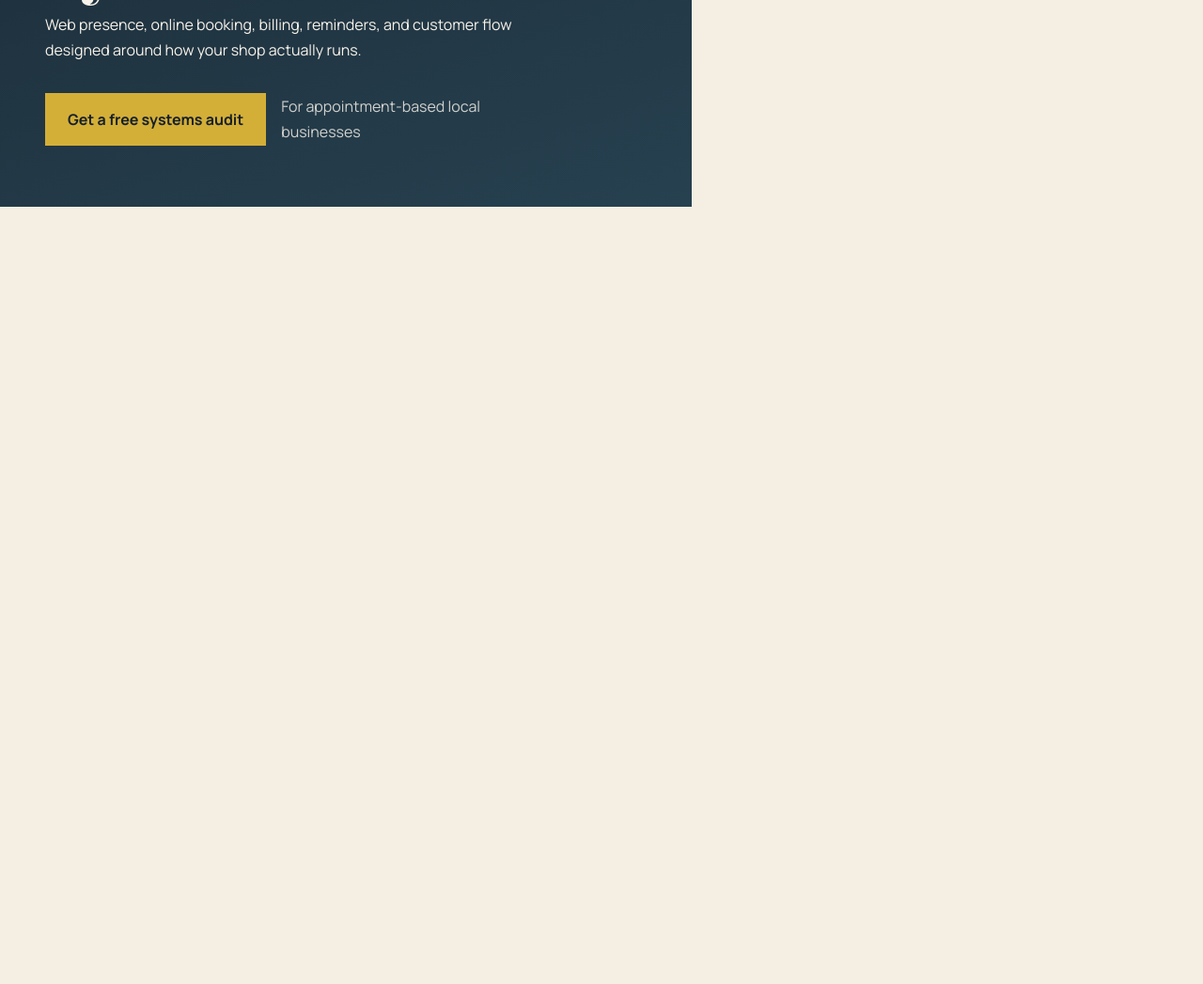
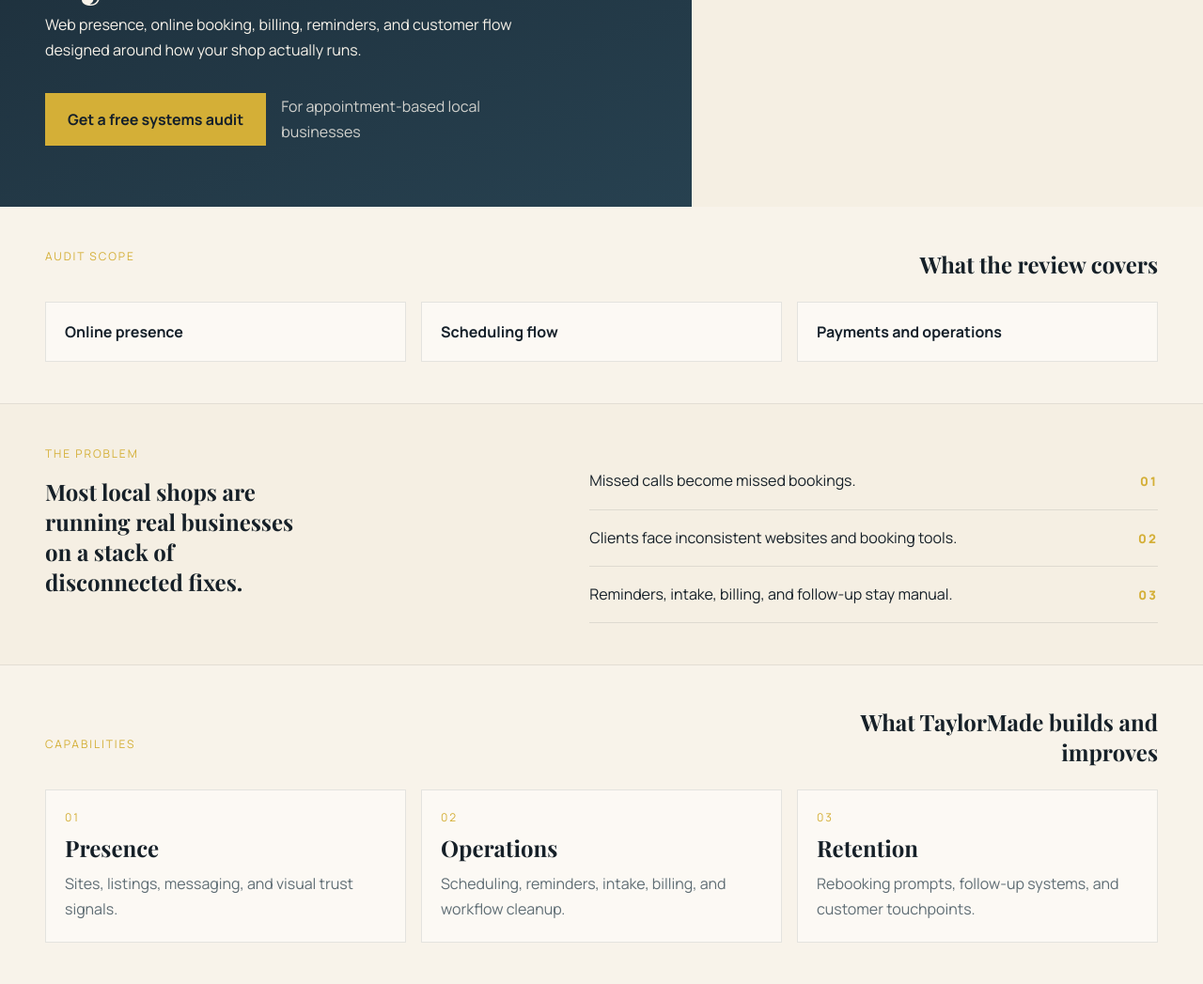
Before and after one commit to Skigim/taylor-made, a website built with Vite: page index.html in a window 1280 px wide. Shown: the part 580-1627 px from the top of the page at 94% size. Before the commit the page ends 800 px from the top, so only its background shows below. Built offline with nearby package versions, Linux system fonts and the light colour scheme.

Commit message:
feat: add Taylormade narrative landing sections

```diff
--- a/src/content/siteContent.ts
+++ b/src/content/siteContent.ts
@@ -12,4 +12,27 @@
     primaryCta: 'Get a free systems audit',
     secondaryNote: 'For appointment-based local businesses',
   },
+  auditScope: ['Online presence', 'Scheduling flow', 'Payments and operations'],
+  problem: {
+    title: 'Most local shops are running real businesses on a stack of disconnected fixes.',
+    points: [
+      'Missed calls become missed bookings.',
+      'Clients face inconsistent websites and booking tools.',
+      'Reminders, intake, billing, and follow-up stay manual.',
+    ],
+  },
+  capabilities: [
+    {
+      name: 'Presence',
+      description: 'Sites, listings, messaging, and visual trust signals.',
+    },
+    {
+      name: 'Operations',
+      description: 'Scheduling, reminders, intake, billing, and workflow cleanup.',
+    },
+    {
+      name: 'Retention',
+      description: 'Rebooking prompts, follow-up systems, and customer touchpoints.',
+    },
+  ],
 };
--- a/src/main.ts
+++ b/src/main.ts
@@ -34,6 +34,33 @@
 };
 
 const { brandWordmark, brandSuffix } = splitBrandName(siteContent.brand.name);
+
+const scopeItems = siteContent.auditScope
+  .map((item) => `<li class="scope-list__item">${item}</li>`)
+  .join('');
+
+const problemItems = siteContent.problem.points
+  .map(
+    (point, index) => `
+      <li class="problem-list__item">
+        <span>${point}</span>
+        <span class="problem-list__index">${String(index + 1).padStart(2, '0')}</span>
+      </li>
+    `
+  )
+  .join('');
+
+const capabilityItems = siteContent.capabilities
+  .map(
+    ({ name, description }, index) => `
+      <article class="capability-card">
+        <p class="eyebrow capability-card__index">${String(index + 1).padStart(2, '0')}</p>
+        <h3>${name}</h3>
+        <p>${description}</p>
+      </article>
+    `
+  )
+  .join('');
 
 const isMeaningfullyVisible = (element: HTMLElement) => {
   const rect = element.getBoundingClientRect();
@@ -81,6 +108,36 @@
         <p class="hero__panel-copy">${auditPanelCopy}</p>
       </aside>
     </section>
+
+    <section class="section section--paper" aria-labelledby="audit-scope-title">
+      <div class="section__intro">
+        <p class="eyebrow">Audit scope</p>
+        <h2 id="audit-scope-title">What the review covers</h2>
+      </div>
+      <ul class="scope-list">
+        ${scopeItems}
+      </ul>
+    </section>
+
+    <section class="section section--split" aria-labelledby="problem-title">
+      <div class="section__content-block">
+        <p class="eyebrow">The problem</p>
+        <h2 id="problem-title">${siteContent.problem.title}</h2>
+      </div>
+      <ol class="problem-list">
+        ${problemItems}
+      </ol>
+    </section>
+
+    <section class="section section--paper" aria-labelledby="capabilities-title">
+      <div class="section__intro">
+        <p class="eyebrow">Capabilities</p>
+        <h2 id="capabilities-title">What TaylorMade builds and improves</h2>
+      </div>
+      <div class="capability-grid">
+        ${capabilityItems}
+      </div>
+    </section>
   </main>
 `;
 
--- a/src/styles.css
+++ b/src/styles.css
@@ -23,6 +23,12 @@
 
 .page-shell {
   min-height: 100vh;
+}
+
+h2,
+.capability-card h3 {
+  margin: 0;
+  font-family: var(--font-display);
 }
 
 .hero {
@@ -162,6 +168,120 @@
   color: var(--color-text);
 }
 
+.section {
+  padding: 2.75rem 3rem;
+}
+
+.section--paper {
+  background: #f8f3ea;
+}
+
+.section--split {
+  display: grid;
+  grid-template-columns: 0.95fr 1.05fr;
+  gap: 2rem;
+  align-items: start;
+  background: var(--color-paper);
+  border-block: 1px solid rgba(22, 32, 40, 0.08);
+}
+
+.section__intro {
+  display: flex;
+  justify-content: space-between;
+  gap: 2rem;
+  align-items: end;
+}
+
+.section__intro h2 {
+  max-width: 20rem;
+  text-align: right;
+}
+
+.section__content-block h2 {
+  max-width: 18ch;
+}
+
+.scope-list,
+.problem-list {
+  margin: 1.5rem 0 0;
+  padding: 0;
+  list-style: none;
+}
+
+.scope-list {
+  display: grid;
+  grid-template-columns: repeat(3, minmax(0, 1fr));
+  gap: 1rem;
+}
+
+.scope-list__item,
+.capability-card {
+  padding: 1.25rem;
+  border: 1px solid rgba(22, 32, 40, 0.1);
+  background: rgba(255, 255, 255, 0.45);
+}
+
+.scope-list__item {
+  color: var(--color-ink);
+  font-size: 1rem;
+  font-weight: 700;
+  line-height: 1.4;
+}
+
+.problem-list__item {
+  display: flex;
+  justify-content: space-between;
+  gap: 1rem;
+  align-items: baseline;
+  padding: 1rem 0;
+  border-bottom: 1px solid rgba(22, 32, 40, 0.1);
+  font-size: 1rem;
+  line-height: 1.7;
+}
+
+.problem-list__item:first-child {
+  padding-top: 0;
+}
+
+.problem-list__index,
+.capability-card__index {
+  color: var(--color-accent);
+}
+
+.problem-list__index {
+  flex-shrink: 0;
+  font-size: 0.82rem;
+  font-weight: 800;
+  letter-spacing: 0.16em;
+}
+
+.capability-grid {
+  display: grid;
+  grid-template-columns: repeat(3, minmax(0, 1fr));
+  gap: 1rem;
+  margin-top: 1.5rem;
+}
+
+.capability-card {
+  display: grid;
+  gap: 0.75rem;
+}
+
+.capability-card__index {
+  margin: 0;
+}
+
+.capability-card h3 {
+  font-size: 1.5rem;
+  line-height: 1.05;
+}
+
+.capability-card p:last-child {
+  margin: 0;
+  color: var(--color-muted);
+  line-height: 1.7;
+}
+
 @media (max-width: 720px) {
   .hero {
     grid-template-columns: 1fr;
@@ -170,6 +290,10 @@
 
   .hero__content,
   .hero__panel {
+    padding: 2rem 1.25rem;
+  }
+
+  .section {
     padding: 2rem 1.25rem;
   }
 
@@ -190,4 +314,24 @@
   .button--primary {
     width: 100%;
   }
+
+  .section--split,
+  .scope-list,
+  .capability-grid {
+    grid-template-columns: 1fr;
+  }
+
+  .section__intro {
+    flex-direction: column;
+    align-items: flex-start;
+  }
+
+  .section__intro h2 {
+    max-width: none;
+    text-align: left;
+  }
+
+  .problem-list__item {
+    align-items: flex-start;
+  }
 }
```
Also changed, not shown: src/types/content.ts (+13 -0 lines), tests/landing-page.spec.ts (+18 -0 lines).
